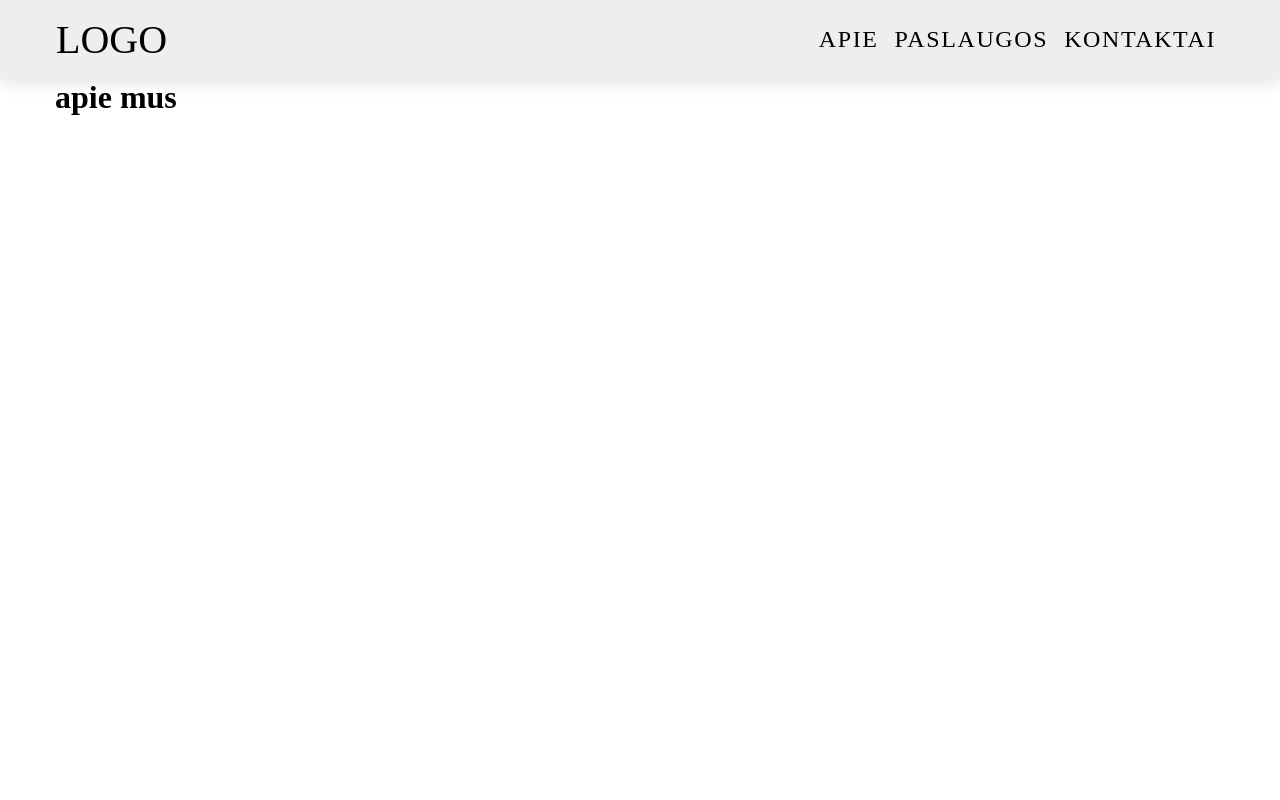
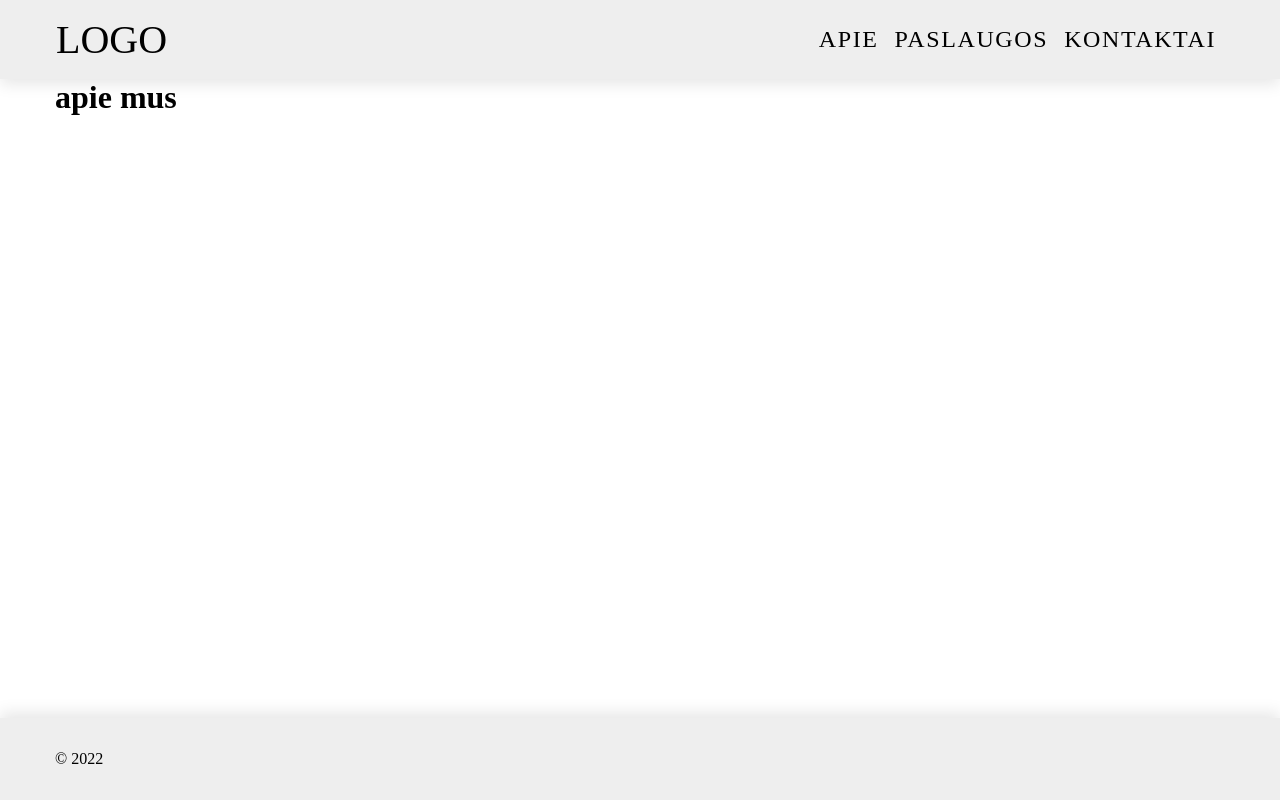
Before and after one commit to VydasV/itsprendimai, a React (Create React App) app: page / in a window 1280 px wide. Shown: the top 800 px of the page. Built offline with nearby package versions, Linux system fonts and the light colour scheme.

Commit message:
footer komponento maketas

```diff
--- a/src/App.js
+++ b/src/App.js
@@ -11,10 +11,10 @@ const App = () => {
     <>
       <Navbar1 />
       <About />
-      <Services />
-      <Contacts />
+      {/* <Services />
+      <Contacts /> */}
+      <ScrollToTop />
       <Footer />
-      <ScrollToTop />
     </>
   );
 };
--- /dev/null
+++ b/src/components/Footer.css
@@ -0,0 +1,13 @@
+footer {
+  background: #eee;
+  margin-top: auto;
+  padding: 2rem 0;
+  box-shadow: 0 -5px 15px rgba(0, 0, 0, 0.1);
+}
+
+.footer-container {
+  max-width: 1200px;
+  width: 100%;
+  margin: 0 auto;
+  padding: 0 15px;
+}
--- a/src/components/Footer.jsx
+++ b/src/components/Footer.jsx
@@ -1,10 +1,12 @@
-// import React from 'react';
+import './Footer.css';
 
 const Footer = () => {
   return (
-    <div className="container">
-      <h1>Footer</h1>
-    </div>
+    <footer>
+      <div className="footer-container">
+        <p>&copy; 2022</p>
+      </div>
+    </footer>
   );
 };
 
--- a/src/components/ScrollToTop.jsx
+++ b/src/components/ScrollToTop.jsx
@@ -1,5 +1,5 @@
 import { useState, useEffect } from 'react';
-import { BsArrowUpCircle } from 'react-icons/bs';
+import { ImCircleUp } from 'react-icons/im';
 
 import './ScrollToTop.css';
 
@@ -31,7 +31,7 @@ const ScrollToTop = () => {
         className={`back-to-top ${showButton ? 'show_back-to-top' : ''}`}
         onClick={scrollToTop}
       >
-        <BsArrowUpCircle className="scroll-icon" />
+        <ImCircleUp className="scroll-icon" />
       </button>
     </>
   );
--- a/src/style.css
+++ b/src/style.css
@@ -1,5 +1,4 @@
 *,
-body,
 ::after,
 ::before {
   margin: 0;
@@ -8,7 +7,19 @@ body,
 }
 html {
   scroll-behavior: smooth;
+  height: 100%;
 }
+
+body {
+  height: 100%;
+}
+
+#root {
+  display: flex;
+  flex-direction: column;
+  min-height: 100%;
+}
+
 /* nuima foną mobiliam */
 input,
 textarea,
@@ -31,7 +42,6 @@ button {
 .container {
   max-width: 1200px;
   width: 100%;
-  height: 100vh;
   margin: 0 auto;
   padding: 0 15px;
 }
```
